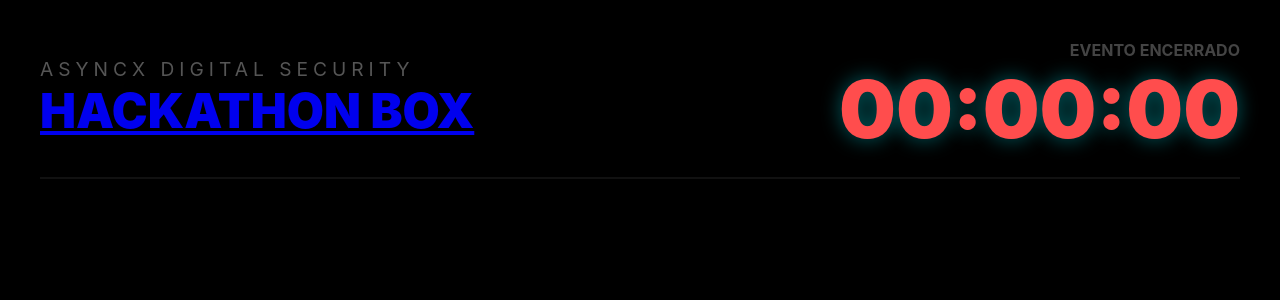
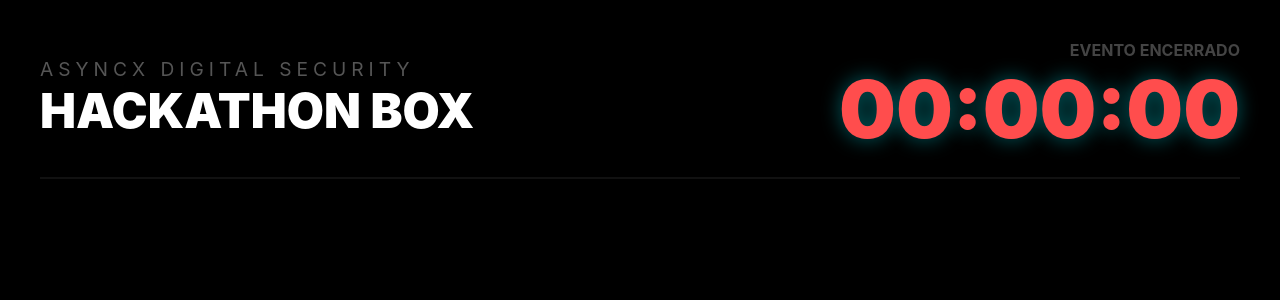
Before and after one commit to Gilson-Ferrer/hcb-portal, a Flask app: page /leaderboard in a window 1280 px wide. Shown: the top 300 px of the page. Run offline with Flask 3, Linux system fonts and the light colour scheme; data that the repository does not hold is empty; some libraries are stand-ins or nearby versions.

Commit message:
Update link leaderboards

```diff
--- a/templates/leaderboard_public.html
+++ b/templates/leaderboard_public.html
@@ -80,7 +80,8 @@
     <div class="header">
         <div>
             <div style="font-size: 1.2rem; color: #555; letter-spacing: 5px;">ASYNCX DIGITAL SECURITY</div>
-            <a href="login.html"><div style="font-size: 3rem; font-weight: 900;">HACKATHON BOX</div></a>
+            <a href="#" style="text-decoration: none; color: inherit;"><div style="font-size: 3rem; font-weight: 900;">HACKATHON BOX</div>
+            </a>
         </div>
         <div class="timer-box">
             <div class="timer-label" style="color: #444; font-weight: bold;">TEMPO RESTANTE</div>
```
